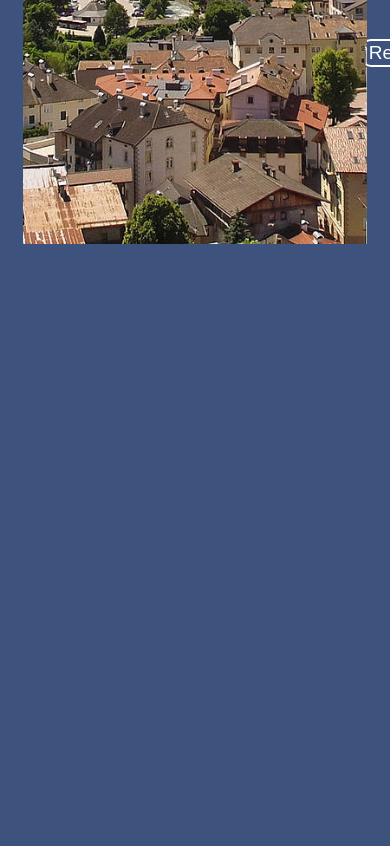
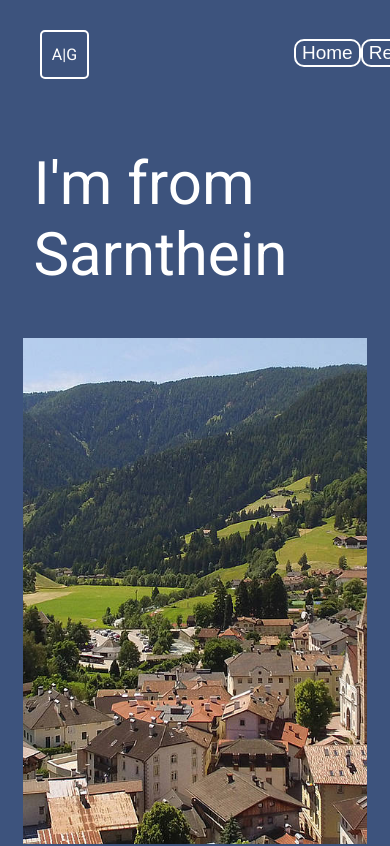
Before and after one commit to Armingross/myWebsite, a React (Create React App) app: page /aboutMe in a window 390 px wide. Shown: the top 846 px of the page. Built offline with nearby package versions, Linux system fonts and the light colour scheme.

Commit message:
refactoring: Menu and Logo is now own class

```diff
--- a/src/components/aboutMe/aboutMe.css
+++ b/src/components/aboutMe/aboutMe.css
@@ -27,7 +27,7 @@
 
 .firstPagePictureDiv{
     width: 100%;
-    height: 600px;
+    height: 60vh;
     display: flex;
     justify-content: center;
     overflow: hidden;
@@ -37,6 +37,7 @@
     height: 200px;
     display: flex;
     align-items: flex-start;
+
 }
 
 
--- a/src/components/aboutMe/aboutMe.js
+++ b/src/components/aboutMe/aboutMe.js
@@ -1,4 +1,4 @@
-import React from "react"
+import React, { useRef } from "react"
 import styles from "./aboutMe.css"
 import { Typography } from '@mui/material'
 import { motion, useScroll, useTransform } from 'framer-motion'
@@ -8,20 +8,68 @@ import { useNavigate } from 'react-router-dom';
 export default function Home(){
     <link rel="stylesheet" href="aboutMe.css"/>
 
-    /* let { scrollY } = useScroll();
-    let yUp = useTransform(scrollY, [1700, 10000],["0","-100%"]);
-    let yDown = useTransform(scrollY, [1500, 4000],["0","100%"]); */
-    let { scrollYProgress } = useScroll();
-    let yImg = useTransform(scrollYProgress, [0, 1],["0","-100%"]);
-    let yText = useTransform(scrollYProgress, [0, 1],["0","-70%"]);
-    let yVideoText = useTransform(scrollYProgress, [0, 1],["-50","0%"]);
+/* for Parallax effekt, maybe try if i have time left */
+    /* let ref = useRef(null);
+    let { scrollYProgress } = useScroll({
+        target: ref,
+        offset: ["start end", "start start"]
+    });
+    let y = useTransform(scrollYProgress, [0, 1], ["0%","-100%"]);
+ */
 
     let navigate = useNavigate();
+    const delayTime = 0;
 
     const pageVariant = {
         hidden: { opacity: 0 },
         show: { opacity: 1 },
         exit: { opacity: 0 }
+    }
+
+    const logoVariant = {
+        hidden: { x: "-100vw" },
+        show: { x: 0,
+                transition: {
+                    type: "tween",
+                    delay: delayTime
+                }},
+        hover: { scale: 1.1 }
+    }
+
+    const menuVariant = {
+        hidden: { x: 0 },
+        show: { x: 0,
+                transition: {
+                    delay: delayTime,
+                    when: "beforeChildren",
+                    staggerChildren: 0.2
+                }},
+    }
+
+    const menuButtonVariant = {
+        hidden: { x: "100vw" },
+        show: { x: 0,
+                transition: {
+                    type: "tween"
+                }}
+    }
+
+    const textVariant = {
+        hidden: { y: "-100vh" },
+        show: { y: 0,
+                transition: {
+                    type: "tween",
+                    delay: 0.5
+                }}
+    }
+
+    const pictureVariant = {
+        hidden: { y: "100vh" },
+        show: { y: 0,
+                transition: {
+                    type: "tween",
+                    delay: 1.5
+                }}
     }
 
     const navigateHome = () => {
@@ -32,33 +80,36 @@ export default function Home(){
         <div className="aboutMedisplay">
             <motion.div variants={pageVariant} initial="hidden" animate="show" exit="exit">
                 {/* Logo in left up Corner */}
-                <div className="logoBox">
+                <motion.div className="logoBox" variants={logoVariant} initial="hidden" animate="show" whileHover="hover">
                     <Typography className="logoText">A|G</Typography>
-                </div>
+                </motion.div>
                 {/* Menu in right up corner */}
-                <div className="menuBox">
+                <motion.div className="menuBox"
+                    variants={menuVariant}
+                    initial="hidden"
+                    animate="show">
                         {/* left Button */}
-                        <button className="menuButton" onClick={navigateHome}>
+                        <motion.button className="menuButton" onClick={navigateHome} variants={menuButtonVariant} whileHover={{ scale:1.1 }}>
                             Home
-                        </button>
+                        </motion.button>
                         {/* middle Button */}
-                        <button className="menuButton">
+                        <motion.button className="menuButton" variants={menuButtonVariant} whileHover={{ scale:1.1 }}>
                             Resume
-                        </button>
+                        </motion.button>
                         {/* right Button */}
-                        <button className="menuButton">
+                        <motion.button className="menuButton" variants={menuButtonVariant} whileHover={{ scale:1.1 }}>
                             Contact
-                        </button>
-                </div>
+                        </motion.button>
+                </motion.div>
 
                 {/* First Page */}
                 <div className="page" id="firstPage">
                     {/* Text Box */}
-                    <motion.div style={{ y: yText }} id="firstPageTextBox">
+                    <motion.div id="firstPageTextBox" variants={textVariant} initial="hidden" animate="show">
                         <p className="text">I'm from Sarnthein</p>
                     </motion.div>
                     {/* div which hides overflow */}
-                    <motion.div style={{ y: yImg }} className="firstPagePictureDiv">
+                    <motion.div className="firstPagePictureDiv" variants={pictureVariant} initial="hidden" animate="show">
                         {/* Picture */}
                         <img src="img/sarnthein.jpg" alt="picture of Sarnthein"/>
                     </motion.div>
@@ -67,13 +118,13 @@ export default function Home(){
                 {/* Second Page */}
                 <div className="page" id="secondPage">
                     {/* Text Box */}
-                    <motion.div style={{ y: yVideoText }} className="secondPageTextBox">
+                    <motion.div className="secondPageTextBox">
                         <p className="text">Which is Located</p>
                         <p className="text">in the North</p>
                         <p className="text">of Italy</p>
                     </motion.div>
                     {/* Picture Box */}
-                    <motion.div style={{ y: yImg }} className="secondPageVideoDiv">
+                    <motion.div className="secondPageVideoDiv">
                         <video onClick={e => e.target.play()} autoPlay muted>
                             <source src="video/Sarnthein.mp4#svgView(preserveAspectRatio(none))" type="video/mp4"/>
                         </video>
@@ -83,45 +134,45 @@ export default function Home(){
                 {/* Third Page */}
                 <div className="page" id="thirdPage">
                     <div className="thridTextPictureBox">
-                        <motion.div style={{ y: yText }} id="thirdTextBox">
+                        <motion.div id="thirdTextBox">
                             <p className="text">I like Hiking...</p>
                         </motion.div>
-                        <motion.div style={{ y: yImg }} className="thirdPictureTwoDiv">
+                        <motion.div className="thirdPictureTwoDiv">
                             <img src="img/jakobsSpitzePanorama.jpg" alt="picture of a Tent" className="thirdPictureTwo"/>
                         </motion.div>
                     </div>
-                    <motion.div style={{ y: yImg }} className="thirdPictureOneDiv">
+                    <motion.div className="thirdPictureOneDiv">
                         <img src="img/hikingTent.jpg" alt="picture of a Tent" className="thirdPictureOne"/>
                     </motion.div>
                 </div>
 
                 {/* Traveling page */}
                 <div className="page" id="fourthPage">
-                    <motion.div style={{ y: yImg }} className="fourthPictures">
+                    <motion.div className="fourthPictures">
                         <img src="img/grandCanyon.jpg" alt="picture of me at the Grand Canyon" className="fourthPictureOne"/>
                     </motion.div>
                     <div id="FourthTextPictureBox">
-                        <motion.div style={{ y: yText }} id="fourthTextBox">
+                        <motion.div id="fourthTextBox">
                                 <p className="text">Traveling...</p>
                         </motion.div>
-                        <motion.div style={{ y: yImg }} className="fourthPictures">
+                        <motion.div className="fourthPictures">
                             <img src="img/newYork.jpg" alt="picture of the New York Skyline" className="fourthPictureTwo"/>
                         </motion.div>
                     </div>
-                    <motion.div style={{ y: yImg }} className="fourthPictures">
+                    <motion.div className="fourthPictures">
                         <img src="img/goldenGate.jpg" alt="picture of me in front of the golden Gate Bridge" className="fourthPictureThree"/>
                     </motion.div>
                 </div>
 
                 {/* Fifth page */}
                 <div className="page" id="fifthPage">
-                    <motion.div style={{ y: yImg }} className="fifthPictures">
+                    <motion.div className="fifthPictures">
                         <img src="img/gym.png" alt="picture of me playing volleyball" className="fifthPictureOne"/>
                     </motion.div>
-                    <motion.div style={{ y: yText }}>
+                    <motion.div>
                         <p className="text">Sport...</p>
                     </motion.div>
-                    <motion.div style={{ y: yImg }} className="fifthPictures">
+                    <motion.div className="fifthPictures">
                         <img src="img/volleyball.jpg" alt="picture of me in the gym" className="fifthPictureTwo"/>
                     </motion.div>
                 </div>
@@ -135,10 +186,10 @@ export default function Home(){
 
                 {/* Programming page */}
                 <div className="page" id="seventhPage">
-                    <motion.div style={{ y: yText }} >
+                    <motion.div >
                         <p className="text">Programming</p>
                     </motion.div>
-                    <motion.div style={{ y: yImg }} className="programmingPicture">
+                    <motion.div className="programmingPicture">
 
                     </motion.div>
                     {/* <img src="img/volleyball.jpg" alt="picture of me programming" className="programmingPicture"/> */}
--- a/src/components/home/home.js
+++ b/src/components/home/home.js
@@ -3,25 +3,18 @@ import styles from "./home.css"
 import { Typography, useMediaQuery, } from '@mui/material'
 import MenuIcon from '@mui/icons-material/Menu';
 import { AnimatePresence, motion } from "framer-motion"
-import Menu from "./menu.js"
+import MenuLogo from "../menuLogo/menuLogo.js"
 import { useNavigate, useLocation } from 'react-router-dom';
 import {useEffect} from 'react';
 
 export default function Home(){
     <link rel="stylesheet" href="home.css"/>
 
-    const buttonScale = 1.1
-
     const smallSize = useMediaQuery("@media screen and (max-width: 900px)")
-
-    const [menuState, setMenuState] = useState(false)
-
     let navigate = useNavigate();
 
     /* delaytime which decides if animation has delay or not */
     let delayTime;
-
-    /*  */
     let sessionCounter = sessionStorage.getItem("animation")
     if(sessionCounter <= 1){
         delayTime = 3;
@@ -34,34 +27,6 @@ export default function Home(){
         hidden: { opacity: 0, },
         show: { opacity: 1 },
         exit: { opacity: 0 }
-    }
-
-    const logoVariant = {
-        hidden: { x: "-100vw" },
-        show: { x: 0,
-                transition: {
-                    type: "tween",
-                    delay: delayTime
-                }},
-        hover: { scale: buttonScale }
-    }
-
-    const menuVariant = {
-        hidden: { x: 0 },
-        show: { x: 0,
-                transition: {
-                    delay: delayTime,
-                    when: "beforeChildren",
-                    staggerChildren: 0.2
-                }},
-    }
-
-    const menuButtonVariant = {
-        hidden: { x: "100vw" },
-        show: { x: 0,
-                transition: {
-                    type: "tween"
-                }}
     }
 
     const menuIconVariant = {
@@ -113,55 +78,12 @@ export default function Home(){
         navigate("/aboutme")
     }
 
-    const menuBox = smallSize
-    ? (
-        /* Menu icon Box */
-        <div className="menuBox">
-                    {/* Menu icon */}
-                    <motion.div
-                        variants={menuIconVariant}
-                        initial="hidden"
-                        animate="show">
-                                <MenuIcon onClick={() => {setMenuState(true)}} sx={{color:"white", fontSize: "55px"}}/>
-                    </motion.div>
-        </div>
-        )
-    : (
-        <motion.div className="menuBox"
-                variants={menuVariant}
-                initial="hidden"
-                animate="show">
-                    {/* left Button */}
-                    <motion.button className="menuButton" onClick={navigateAboutMe} variants={menuButtonVariant} whileHover={{ scale:buttonScale }}>
-                        About Me
-                    </motion.button>
-                    {/* middle Button */}
-                    <motion.button className="menuButton" variants={menuButtonVariant} whileHover={{ scale:buttonScale }}>
-                        Resume
-                    </motion.button>
-                    {/* right Button */}
-                    <motion.button className="menuButton" variants={menuButtonVariant} whileHover={{ scale:buttonScale }}>
-                        Contact
-                    </motion.button>
-        </motion.div>
-        )
-
 
     return(
         <>
-            <Menu menuState={menuState} setMenuState={setMenuState} navigateAboutMe={navigateAboutMe}></Menu>
+            <MenuLogo delayTime={delayTime}/>
             <div className="display">
                 <motion.div variants={pageVariant} initial="hidden" animate="show" exit="exit">
-                    {/*logo div*/}
-                    <motion.div className="logoBox"
-                    variants={logoVariant}
-                    initial="hidden"
-                    animate="show"
-                    whileHover="hover">
-                        <Typography className="logoText">A|G</Typography>
-                    </motion.div>
-                    {/*div for menu buttons*/}
-                    {menuBox}
                     {/*white box*/}
                     <motion.div className="centerBox" variants={centerBoxVariant} initial="hidden" animate="show">
                         <motion.p className="greeting" id="greetingMyName" variants={textVariant}>
@@ -172,7 +94,7 @@ export default function Home(){
                         </motion.p>
                         <motion.button className="knowMeBtn"
                         variants={buttonVariant}
-                        whileHover={{ scale: buttonScale }}
+                        whileHover={{ scale: 1.1 }}
                         whileTap={{ scale: 0.8 }}>
                             Get to know me
                         </motion.button>
--- a/src/components/home/menu.js
+++ b/src/components/menuLogo/menu.js
@@ -1,5 +1,4 @@
 import React from "react"
-import styles from "./home.css"
 import { motion, AnimatePresence } from "framer-motion"
 import ArrowBackIcon from '@mui/icons-material/ArrowBack';
 
--- /dev/null
+++ b/src/components/menuLogo/menuLogo.js
@@ -0,0 +1,104 @@
+import React, { useState } from "react"
+import { Typography, useMediaQuery, } from '@mui/material'
+import MenuIcon from '@mui/icons-material/Menu';
+import { motion } from "framer-motion"
+import Menu from "./menu.js"
+import { useNavigate } from "react-router-dom";
+
+export default function MenuLogo({delayTime}) {
+
+    const smallSize = useMediaQuery("@media screen and (max-width: 900px)")
+    let navigate = useNavigate();
+    const [menuState, setMenuState] = useState(false)
+
+    const logoVariant = {
+        hidden: { x: "-100vw" },
+        show: { x: 0,
+                transition: {
+                    type: "tween",
+                    delay: delayTime
+                }},
+        hover: { scale: 1.1 }
+    }
+
+    const menuIconVariant = {
+        hidden: { x: "100vw" },
+        show: { x: 0,
+                transition: {
+                    type: "tween",
+                    delay: delayTime
+                }}
+    }
+
+    const menuVariant = {
+        hidden: { x: 0 },
+        show: { x: 0,
+                transition: {
+                    delay: delayTime,
+                    when: "beforeChildren",
+                    staggerChildren: 0.2
+                }},
+    }
+
+    const menuButtonVariant = {
+        hidden: { x: "100vw" },
+        show: { x: 0,
+                transition: {
+                    type: "tween"
+                }}
+    }
+
+    const navigateAboutMe = () => {
+        navigate("/aboutme")
+    }
+
+    const menuBox = smallSize
+    ? (
+        /* Menu icon Box */
+        <div className="menuBox">
+                    {/* Menu icon */}
+                    <motion.div
+                        variants={menuIconVariant}
+                        initial="hidden"
+                        animate="show">
+                                <MenuIcon onClick={() => {setMenuState(true)}} sx={{color:"white", fontSize: "55px"}}/>
+                    </motion.div>
+        </div>
+        )
+    : (
+        <motion.div className="menuBox"
+                variants={menuVariant}
+                initial="hidden"
+                animate="show">
+                    {/* left Button */}
+                    <motion.button className="menuButton" onClick={navigateAboutMe} variants={menuButtonVariant} whileHover={{ scale:1.1 }}>
+                        About Me
+                    </motion.button>
+                    {/* middle Button */}
+                    <motion.button className="menuButton" variants={menuButtonVariant} whileHover={{ scale:1.1 }}>
+                        Resume
+                    </motion.button>
+                    {/* right Button */}
+                    <motion.button className="menuButton" variants={menuButtonVariant} whileHover={{ scale:1.1 }}>
+                        Contact
+                    </motion.button>
+        </motion.div>
+        )
+
+    return(
+        <>
+            <Menu menuState={menuState} setMenuState={setMenuState} navigateAboutMe={navigateAboutMe}/>
+            {/*logo div*/}
+            <motion.div className="logoBox"
+                variants={logoVariant}
+                initial="hidden"
+                animate="show"
+                whileHover="hover"
+                >
+                    <Typography className="logoText">A|G</Typography>
+            </motion.div>
+            {/*div for menu buttons*/}
+            {menuBox}
+        </>
+    )
+}
```
